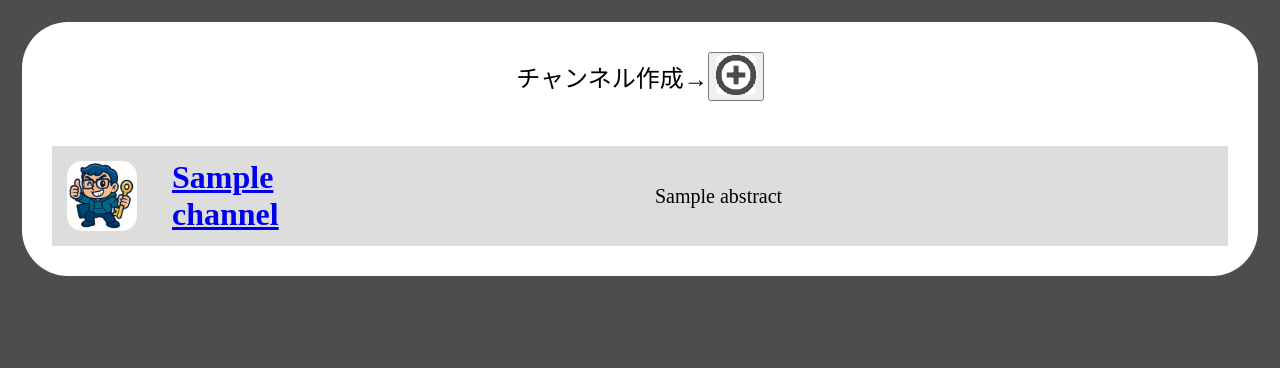
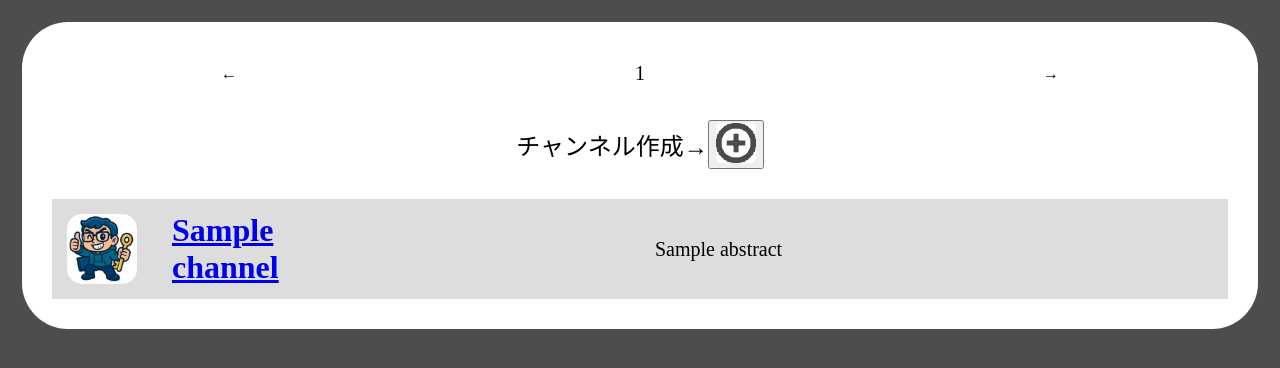
Before and after one commit to J-team-2025-spring/Chatapp, a Flask app: template SHABERIBA/templates/channels.html in a window 1280 px wide. Shown: the part 138-506 px from the top of the page. Run offline with Flask 2, Linux system fonts and the light colour scheme; the template is opened without the code that fills it: most values are stand-ins (such as "Sample title", 1, 10 or a date in 2020).

Commit message:
ページネーションの実装

```diff
--- a/SHABERIBA/static/css/styles.css
+++ b/SHABERIBA/static/css/styles.css
@@ -38,9 +38,28 @@ body {
 }
 
 .main {
-    flex: 1;
-    overflow-y: auto;
     padding-bottom: 220px;
+}
+
+.pagination-container {
+  display: flex;
+  justify-content: space-around;
+  margin-top: 20px;
+  align-items: center;
+}
+
+#pagenation {
+  list-style: none;
+  display: flex;
+  font-size: 20px;
+  gap: 40px;
+  justify-content: center;
+  cursor: pointer;
+  padding: 0;
+}
+
+#backbtn, #nextbtn {
+  cursor: pointer;
 }
 
 .create-channel {
@@ -49,7 +68,6 @@ body {
     font-size: 24px;
     margin-top: 15px;
     align-items: center;
-    padding: 15px;
 }
 
 .add-img {
@@ -69,14 +87,21 @@ body {
     align-items: center;
 }
 
+.channel-summary {
+    grid-column: 2;
+    font-size: 20px;
+}
+
 .channel-box {
+    grid-column: 1;
     display: grid;
     grid-template-columns: 70px 1fr 1fr;
     align-items: center;
-    grid-column: 1;
     justify-content: space-between;
     column-gap: 50px;
 }
+
+
 
 .channel-img {
     margin: 15px;
@@ -110,10 +135,7 @@ body {
     cursor: pointer;
 }
 
-.channel-summary {
-    grid-column: 2;
-    font-size: 20px;
-}
+
 
 @media (max-width: 768px) {
   .header-menu {
--- /dev/null
+++ b/SHABERIBA/static/js/pagination.js
@@ -0,0 +1,63 @@
+document.addEventListener("DOMContentLoaded", () => {
+const channels = document.getElementsByClassName("channel-title-box");
+console.log(channels.length);
+const backbtn = document.getElementById("backbtn");
+const nextbtn = document.getElementById("nextbtn");
+const ul = document.getElementById("pagenation");
+const itemsPerPage = 4
+let currentPage = 1 ;
+let TOTAL;
+
+const render = () => {
+    for (let i = 0; i < channels.length; i++) {
+        if (i >= (currentPage - 1) * itemsPerPage && i < currentPage * itemsPerPage) {
+        channels[i].style.display = "";
+        }
+        else{
+        channels[i].style.display = "none";
+        }
+    }
+};
+
+const page_total = () =>{
+    if(channels.length % itemsPerPage == 0){
+        TOTAL = channels.length / itemsPerPage;
+    }
+    else{
+        TOTAL = Math.floor(channels.length / itemsPerPage) + 1;
+    }
+};
+
+const block = () =>{
+    page_total()
+    for (let i = 0; i < TOTAL ;i++){
+        var li = document.createElement('li');
+        ul.appendChild(li);
+        li.dataset.page = i + 1;
+        var text = document.createTextNode(i + 1);
+        li.appendChild(text);
+        li.addEventListener("click",(e) => {
+            currentPage = Number(e.target.dataset.page);
+            render();
+        })}
+};
+
+const pagenation = () =>{
+
+    backbtn.addEventListener("click",() =>{
+        if(currentPage > 1){
+            currentPage--;
+            render();
+    }})
+
+    nextbtn.addEventListener("click",() =>{
+        if(currentPage < TOTAL){
+            currentPage++;
+            render();
+    }})
+};
+
+render();
+block();
+pagenation();
+});
--- a/SHABERIBA/templates/channels.html
+++ b/SHABERIBA/templates/channels.html
@@ -7,6 +7,16 @@
 </div>
 {% endblock %}{% block body %}
 <main>
+    <div class="pagination-container">
+        <div id="backbtn">
+            ←
+        </div>
+        <ul id="pagenation">
+        </ul>
+        <div id="nextbtn">
+            →
+        </div>
+    </div>
     <div class="create-channel">
         <div class="create-channel-title">チャンネル作成→</div>
         <button id="openModalBtn">
@@ -83,4 +93,5 @@
 <script src="{{ url_for('static', filename='js/create-channel.js') }}"></script>
 <script src="{{ url_for('static', filename='js/delete-channel.js') }}"></script>
 <script src="{{ url_for('static', filename='js/logout.js')}}"></script>
+<script src="{{ url_for('static', filename='js/pagination.js')}}"></script>
 {% endblock %}
```
